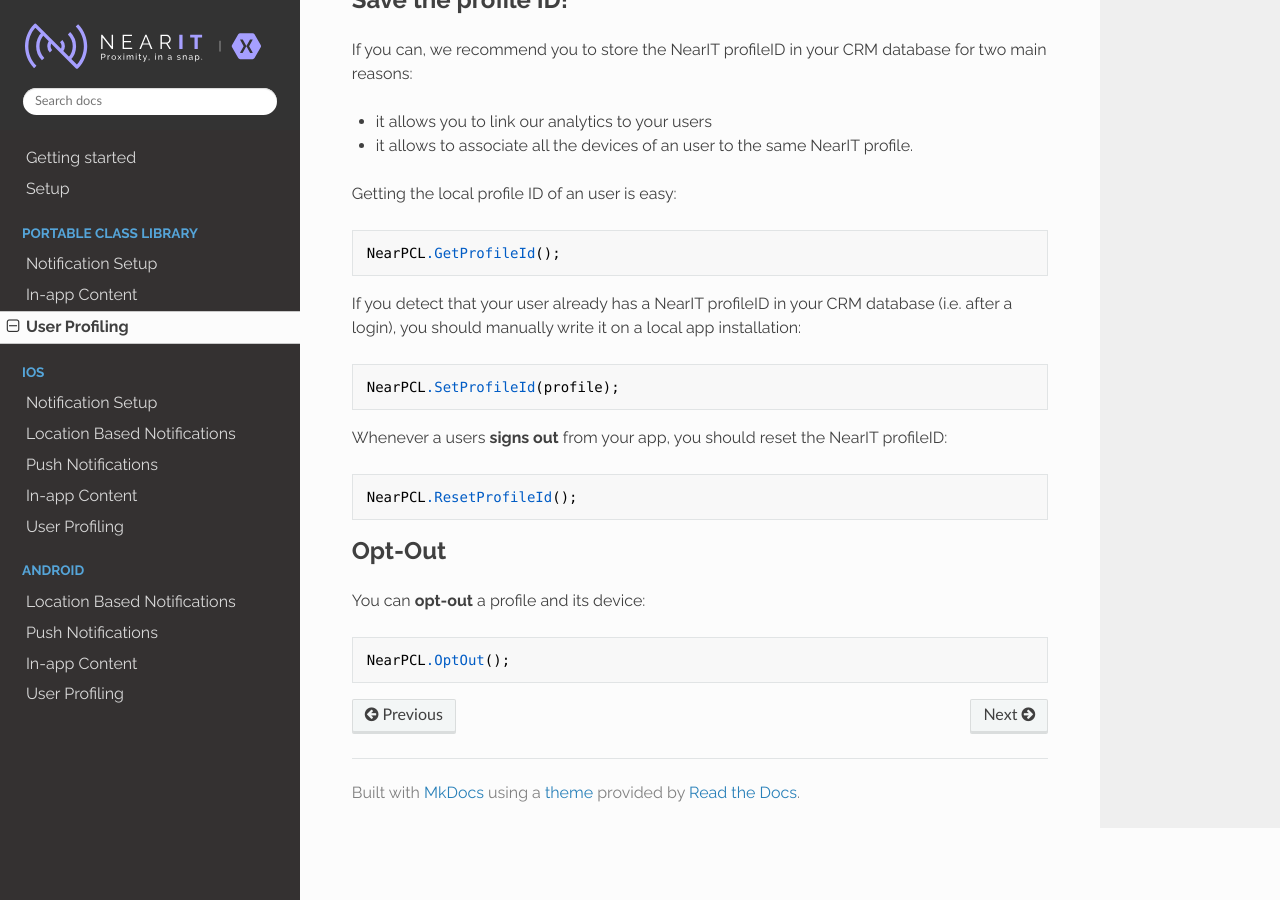
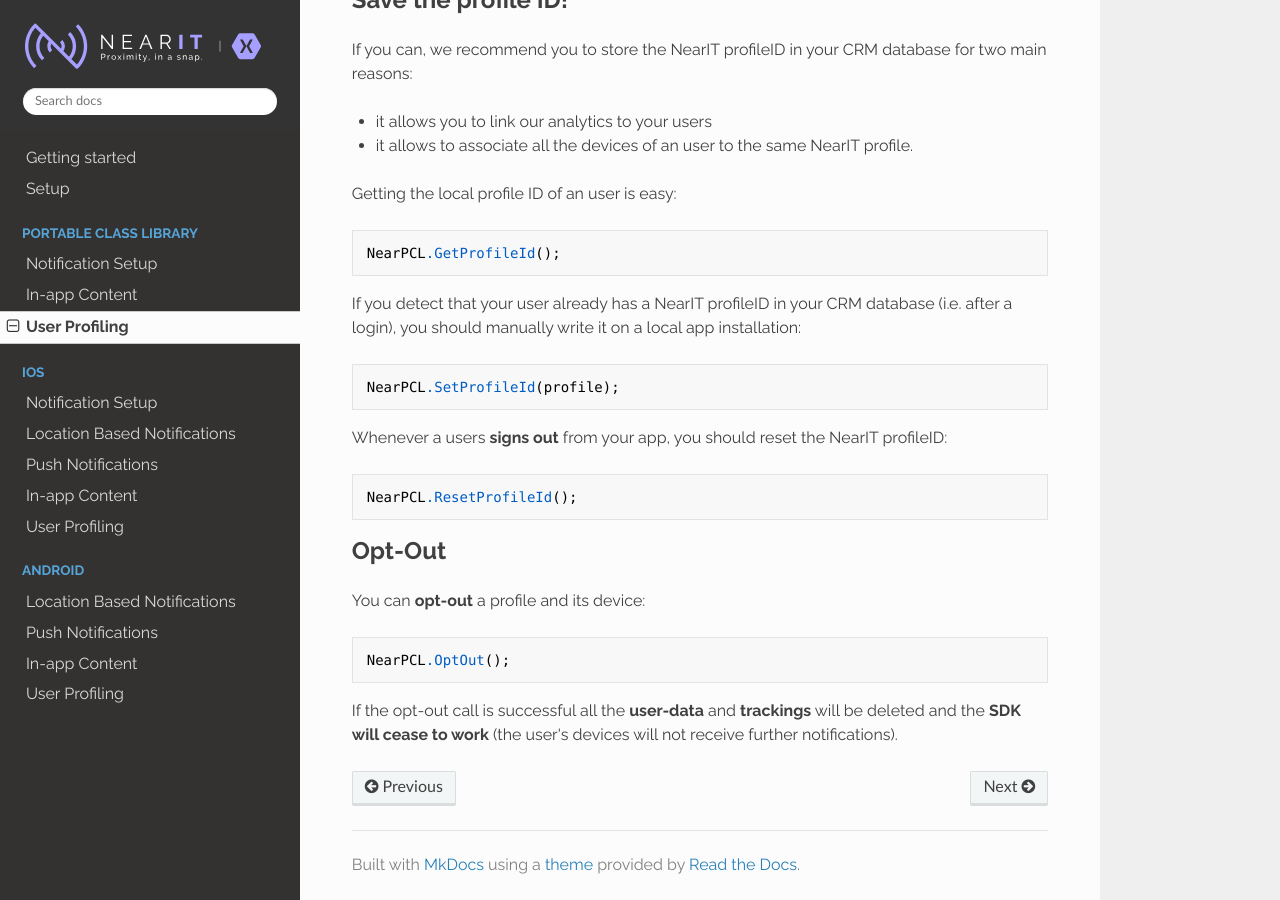
Before and after one commit to nearit/Xamarin-SDK, an MkDocs documentation site: the page built from docs/bridge/user-profiling.md, in a window 1280 px wide and 900 px high, scrolled down 562 px. Built offline with MkDocs 1.6.1, drawn with Linux system fonts in a browser that asks for light colours; nearby versions of some CDN libraries; old or Windows-style settings are respelled for this version of MkDocs.

Commit message:
Update user-profiling.md

````diff
--- a/docs/bridge/user-profiling.md
+++ b/docs/bridge/user-profiling.md
@@ -45,3 +45,4 @@ You can **opt-out** a profile and its device:
 ```
 NearPCL.OptOut();
 ```
+If the opt-out call is successful all the **user-data** and **trackings** will be deleted and the **SDK will cease to work** (the user's devices will not receive further notifications).
````
